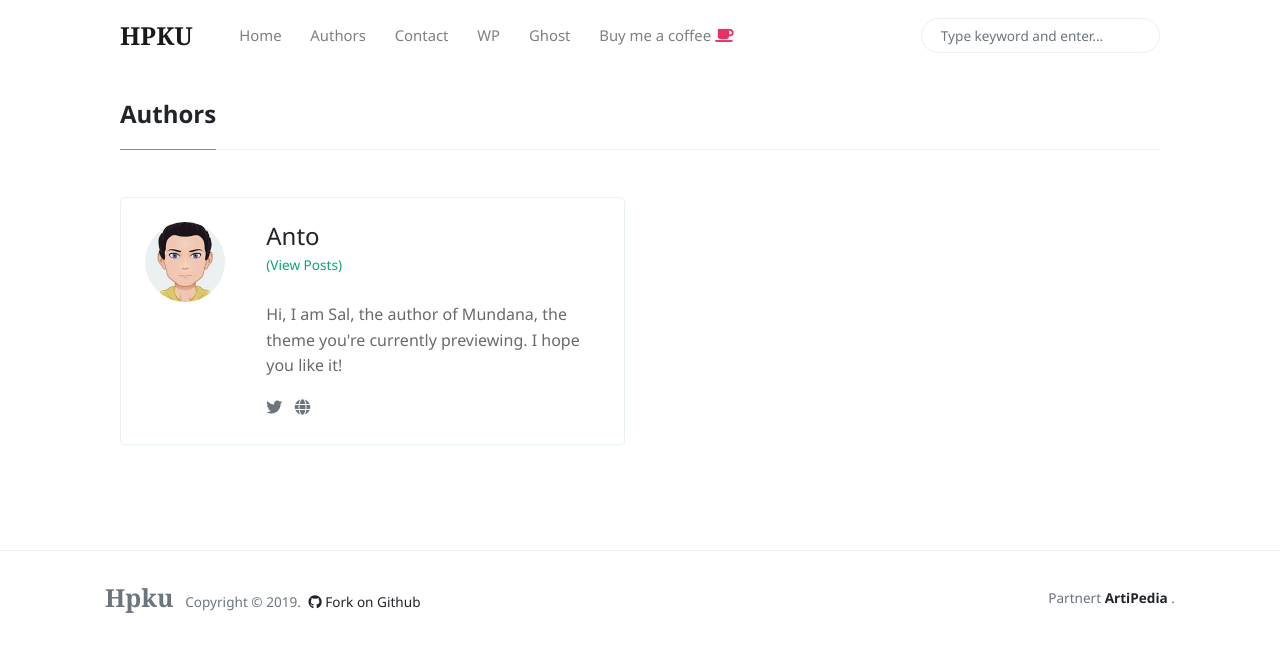
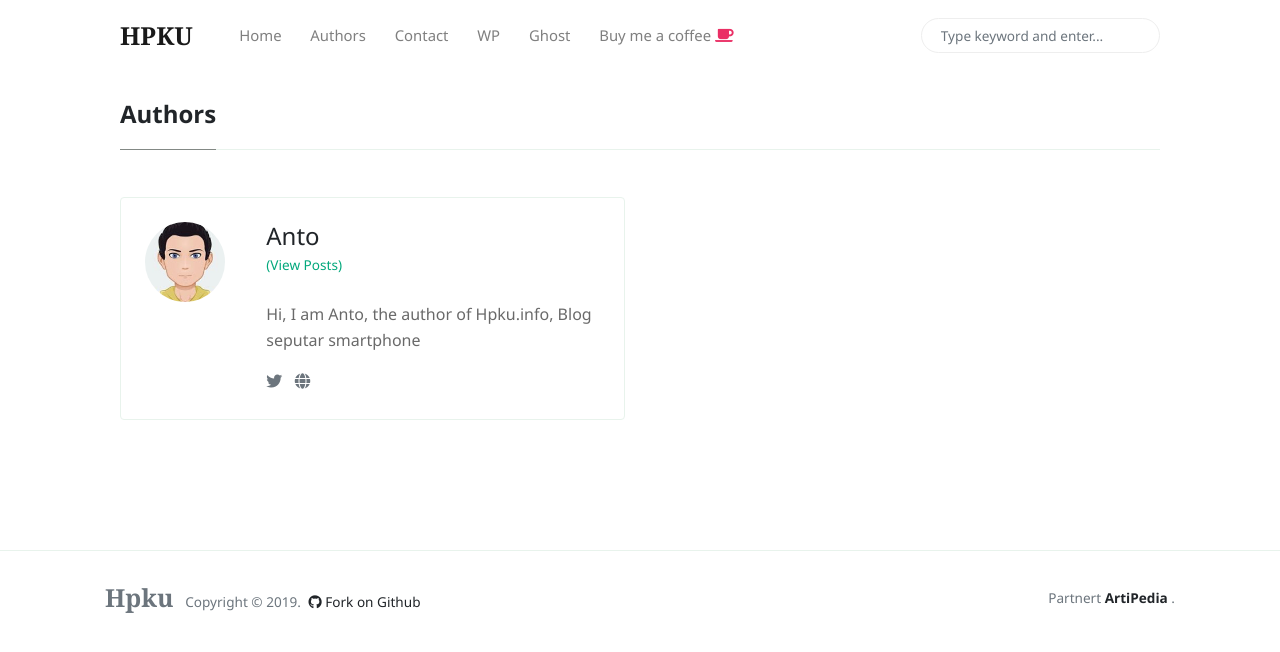
Before and after one commit to emmamery93/blog-1, a Jekyll site: the page built from _pages/authors-list.html, in a window 1280 px wide. Shown: the top 652 px of the page. Built offline with Jekyll 4.4.1, drawn with Linux system fonts in a browser that asks for light colours; nearby versions of some CDN libraries.

Commit message:
Update _config.yml

```diff
--- a/_config.yml
+++ b/_config.yml
@@ -24,7 +24,7 @@
       name:           Anto
       site:           https://hpku.info
       avatar:         /assets/images/avatar1.jpg
-      bio:            "Hi, I am Sal, the author of Mundana, the theme you're currently previewing. I hope you like it!"
+      bio:            "Hi, I am Anto, the author of Hpku.info, Blog seputar smartphone "
       email:          ytube1897@gmail.com
       twitter:
 
@@ -36,7 +36,7 @@
       path: "_posts"
     values:
       layout: post
-      author: sal
+      author: anto
       avatar: /assets/images/avatar1.jpg
 
   # all pages
```
